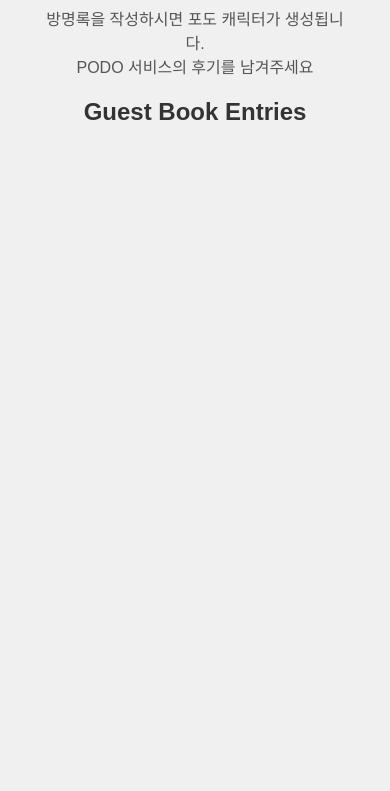
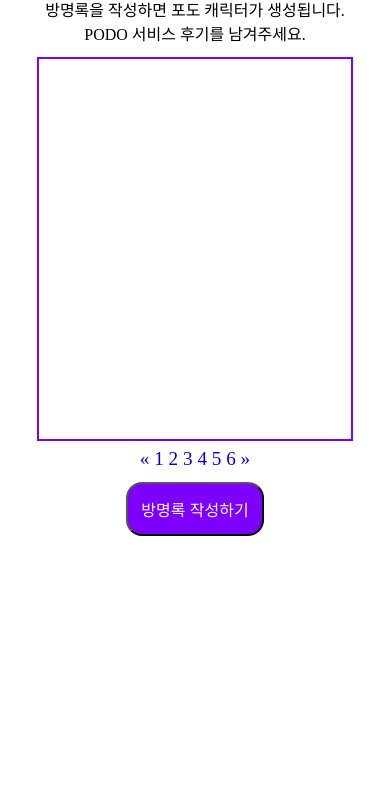
Before and after one commit to sangheon1204/guestbook, a plain HTML site: page index.html in a window 390 px wide. Shown: the part 71-862 px from the top of the page. Drawn offline with Linux system fonts and the light colour scheme.

Commit message:
html, css 반응형 웹 만들기 위해 코드 변경

```diff
--- a/index.html
+++ b/index.html
@@ -1,24 +1,36 @@
 <!DOCTYPE html>
 <html>
+
 <head>
     <link rel="stylesheet" href="style.css">
-    <title>Guest Book</title>
-    <meta name="viewport" content="width=device-width", initial-scale=1>
+    <title>포도 방명록</title>
+    <meta name="viewport" content="width=device-width" , initial-scale=1>
 </head>
+
 <body>
-    <h1>podo</h1>
-    <p>
-        방명록을 작성하시면 포도 캐릭터가 생성됩니다.<br>
-        PODO 서비스의 후기를 남겨주세요
-    </p>
+    <div class="header">
+        <!-- 나중에 h1 태그는 이미지로 전환 -->
+        <h1>
+            Podo
+        </h1>
+        <p id="description">
+            방명록을 작성하면 포도 캐릭터가 생성됩니다.<br>
+            PODO 서비스 후기를 남겨주세요.
+        </p>
+    </div>
+    <div class="comments">
+    </div>
+    <div class="pagination">
+        <a href="#">&laquo;</a>
+        <a href="#">1</a>
+        <a href="#">2</a>
+        <a href="#">3</a>
+        <a href="#">4</a>
+        <a href="#">5</a>
+        <a href="#">6</a>
+        <a href="#">&raquo;</a>
+    </div>
+    <button>방명록 작성하기</button>
+</body>
 
-    <div id="comments">
-
-    </div>
-
-    <h2>Guest Book Entries</h2>
-    <div id="guestbook_entries">
-        <!-- Guest book entries will be displayed here -->
-    </div>
-</body>
 </html>
--- a/style.css
+++ b/style.css
@@ -1,74 +1,48 @@
-/* Reset some default browser styles */
-body, h1 {
+html , body {
+    height: 100%;
+    width: 100%;
     margin: 0;
-    padding: 0;
 }
-
 body {
-    font-family: Arial, Helvetica, sans-serif;
-    background-color: #f0f0f0;
-    padding: 20px;
+    margin: 5% 0 0 0;
+    text-align: center;
 }
 
 h1 {
-    text-align: center;
-    color: #902086;
+    color: #7D00FE;
+    margin:0 0 3% 0;
+    font-size: 2em;
 }
 
-p {
+#description {
+    width: 90%;
     text-align: center;
-    color: #555;
-    margin: 20px;
+    margin: auto;
+    font-size: 1em;
+    margin-bottom: 3%;
 }
 
-form {
-    max-width: 500px;
-    margin: 0 auto;
-    background-color: #fff;
-    padding: 20px;
-    border-radius: 5px;
-    box-shadow: 0 0 10px rgba(0, 0, 0, 0.1);
+.comments {
+    margin: auto;
+    height: 45%;
+    width: 80%;
+    border: solid 2px #7D00FE;
 }
 
-label {
-    display: block;
-    margin-bottom: 5px;
-    color: #333;
+.pagination {
+    font-size: 1.2em;
+    margin-top: 2%;
 }
 
-input[type="text"],
-input[type="email"],
-textarea {
-    width: 100%;
-    padding: 10px;
-    margin-bottom: 10px;
-    border: 1px solid #ccc;
-    border-radius: 5px;
+.pagination a {
+   text-decoration: none;
 }
 
-input[type="submit"] {
-    background-color: #333;
-    color: #fff;
-    padding: 10px 20px;
-    border: none;
-    border-radius: 5px;
-    cursor: pointer;
+button {
+    margin-top: 3%;
+    background-color: #7D00FE;
+    color: white;
+    font-size: 1.0em;
+    border-radius: 1em;
+    padding: 0.8em;
 }
-
-input[type="submit"]:hover {
-    background-color: #555;
-}
-
-h2 {
-    text-align: center;
-    margin-top: 20px;
-    color: #333;
-}
-
-/* #comments {
-    margin: auto;
-    background-color: blue;
-    border: 2px solid #3517b0;
-    height: 300px;
-    width: 500px;
-} */
```
